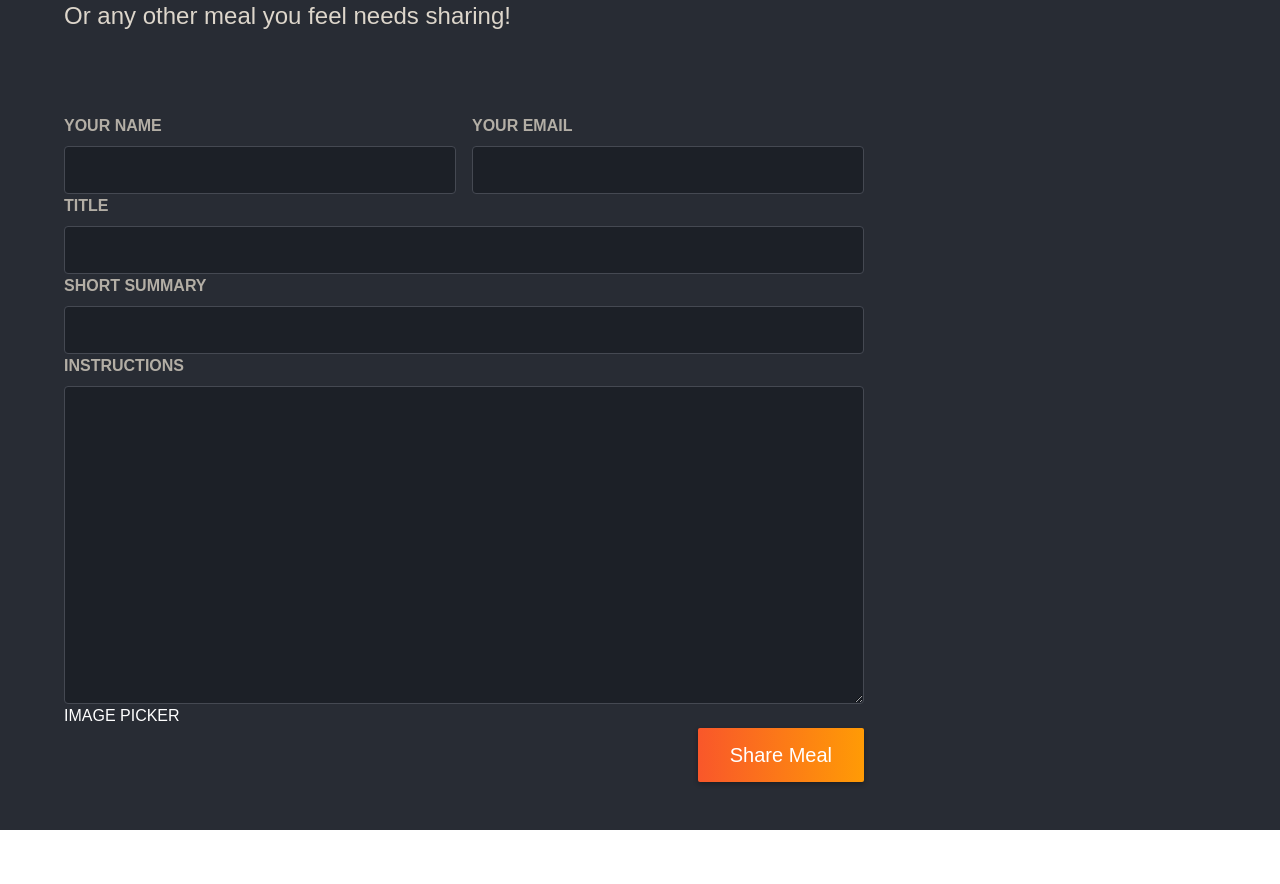
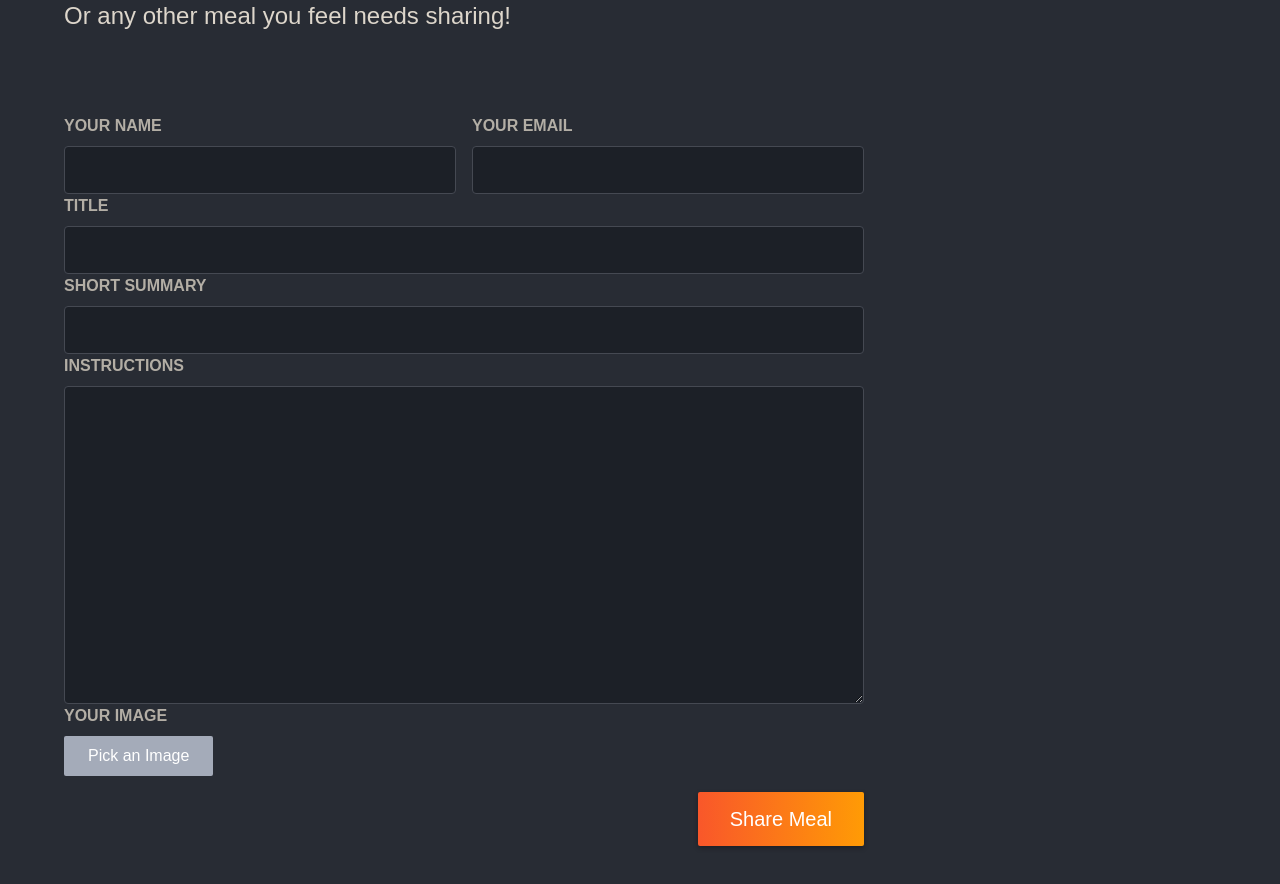
Before and after one commit to miguelr215/next-foodies, a Next.js app: page /meals/share in a window 1280 px wide. Shown: the part 230-1114 px from the top of the page. Before the commit the page ends 1060 px from the top, so only its background shows below. Built offline with nearby package versions, Linux system fonts and the light colour scheme.

Commit message:
image picker

```diff
--- /dev/null
+++ b/app/components/meals/image-picker.module.css
@@ -0,0 +1,45 @@
+.controls {
+  display: flex;
+  align-items: flex-start;
+  gap: 1.5rem;
+  margin-bottom: 1rem;
+}
+
+.picker .input {
+  display: none;
+}
+
+.picker .button {
+  border: 0;
+  padding: 0.5rem 1.5rem;
+  background: #a4abb9;
+  border-radius: 2px;
+  cursor: pointer;
+  font: inherit;
+}
+
+.picker .button:hover,
+.picker .button:focus {
+  background: #b3b9c6;
+}
+
+.preview {
+  width: 10rem;
+  height: 10rem;
+  border: 2px solid #a4abb9;
+  display: flex;
+  justify-content: center;
+  align-items: center;
+  text-align: center;
+  color: #a4abb9;
+  position: relative;
+}
+
+.preview p {
+  margin: 0;
+  padding: 1rem;
+}
+
+.preview img {
+  object-fit: cover;
+}
--- /dev/null
+++ b/app/components/meals/image-picker.tsx
@@ -0,0 +1,30 @@
+'use client';
+
+import React, { useRef } from 'react';
+
+import styles from './image-picker.module.css';
+
+type ImagePickerProps = {
+    label: string,
+    name: string
+}
+
+const ImagePicker = ({ label, name }: ImagePickerProps) => {
+    const imageInput = useRef<HTMLInputElement>(null);
+
+    function handlePickClick() {
+        imageInput.current?.click();
+    }
+
+    return (
+        <div className={styles.picker}>
+            <label htmlFor={name}>{label}</label>
+            <div className={styles.controls}>
+                <input type="file" accept='image/png, image/jpeg' name={name} id={name} className={styles.input} ref={imageInput} />
+                <button className={styles.button} type='button' onClick={handlePickClick}>Pick an Image</button>
+            </div>
+        </div>
+    )
+}
+
+export default ImagePicker
--- a/app/meals/share/page.tsx
+++ b/app/meals/share/page.tsx
@@ -4,6 +4,7 @@
 import styles from './page.module.css';
 import MealsFormSubmit from '@/app/components/meals/meals-form-submit';
 import { useActionState } from 'react';
+import ImagePicker from '@/app/components/meals/image-picker';
 
 export default function ShareMealPage() {
   const [state, formAction] = useActionState(shareMeal, { message: null })
@@ -46,7 +47,7 @@
               required
             ></textarea>
           </p>
-          IMAGE PICKER
+          <ImagePicker label='Your Image' name='image' />
           <p className={styles.actions}>
             <MealsFormSubmit />
           </p>
```
